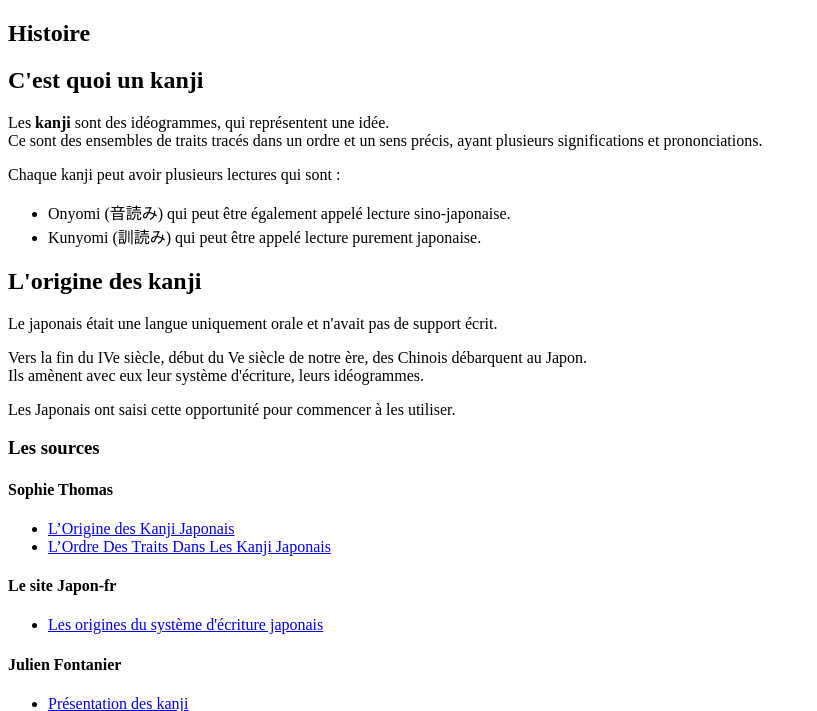
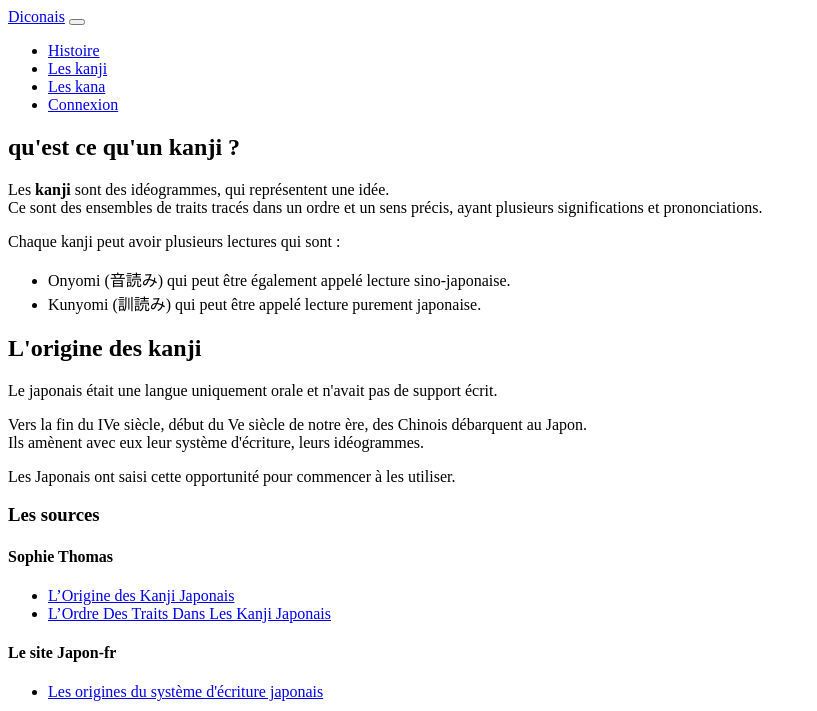
Before and after one commit to GeoffroyCOL/diconais, a Symfony app: template templates/ideogramme/index.html.twig in a window 1280 px wide. Shown: the top 711 px of the page, without its empty margins (0-817 px from the left). Run offline with Twig, Linux system fonts and the light colour scheme; the template is opened without the code that fills it, so the values that code supplies are empty; some libraries are stand-ins or nearby versions.

Commit message:
front(#9) : Ajout de la navigation et modification des pages ( Suppresion titre des pages )

```diff
--- a/src/Controller/HomeController.php
+++ b/src/Controller/HomeController.php
@@ -17,7 +17,8 @@ class HomeController extends AbstractController
     public function index(): Response
     {
         return $this->render('home/index.html.twig', [
-            'kanjis' => $this->ideogrammeReadHandler->getLastKanji(Ideogramme::LAST_KANJI)
+            'kanjis' => $this->ideogrammeReadHandler->getLastKanji(Ideogramme::LAST_KANJI),
+            'page_title' => 'Diconais'
         ]);
     }
 }
--- a/src/Controller/KanaController.php
+++ b/src/Controller/KanaController.php
@@ -13,6 +13,7 @@ class KanaController extends AbstractController
     {
         return $this->render('kana/index.html.twig', [
             'current_page' => 'kana',
+            'page_title' => 'Les kana'
         ]);
     }
 }
--- a/templates/base.html.twig
+++ b/templates/base.html.twig
@@ -21,6 +21,7 @@
         {% endblock %}
     </head>
     <body>
+        {% include 'partials/_navigation.html.twig' %}
         <main class="container my-5">
         {% block body %}{% endblock %}
         </main>
--- a/templates/home/index.html.twig
+++ b/templates/home/index.html.twig
@@ -4,10 +4,6 @@
 
 {% block body %}
 <section class="py-md-5">
-    <header class="mb-3">
-        <h1 class="text-primary text-uppercase fw-bold">Bienvenue !</h1>
-    </header>
-
     <div class="mb-5 pb-md-5">
         <p>Cette application, est comme son nom l'indique : un <span class="fw-bold text-primary">dic</span>ti<span class="fw-bold text-primary">o</span>nnaire Japo<span class="fw-bold text-primary">nais</span> de <strong>kanji</strong> ( dico-nais ).</p>
         <p class="mb-0">Chaque <strong>kanji</strong> contenu dans ce dictionnaire aura comme information :</p>
--- a/templates/ideogramme/index.html.twig
+++ b/templates/ideogramme/index.html.twig
@@ -2,16 +2,17 @@
 
 {% block title %}Histoire des kanji | {{ parent() }}{% endblock %}
 
+{% block meta %}
+    {{ parent() }}
+    <meta name="description" content="Les kanji sont des idéogrammes, qui représentent une idée. Ce sont des ensembles de traits tracés dans un ordre et un sens précis, ayant plusieurs significations et prononciations.">
+{% endblock %}
+
 {% block body %}
 
 <section class="py-md-5">
-    <header class="mb-3">
-        <h1 class="text-primary text-uppercase fw-bold">Histoire</h1>
-    </header>
-
     <section class="mb-5 pb-md-5">
         <header class="mb-3">
-            <h2 class="text-secondary text-uppercase h3 fw-bold">C'est quoi un kanji</h2>
+            <h2 class="text-secondary text-uppercase h3 fw-bold">qu'est ce qu'un kanji ?</h2>
         </header>
 
         <div>
--- a/templates/kana/index.html.twig
+++ b/templates/kana/index.html.twig
@@ -10,10 +10,6 @@
 
 {% block body %}
 <section class="py-md-5">
-    <header class="mb-3">
-        <h1 class="text-primary text-uppercase fw-bold">Les kana</h1>
-    </header>
-
     <section class="mb-5 pb-md-5">
         <p>
             Les <strong>kana</strong> sont des alphabets de syllabe. <br>
--- /dev/null
+++ b/templates/partials/_navigation.html.twig
@@ -0,0 +1,49 @@
+{% set activeCurrentPage = 'active text-secondary fw-bold' %}
+<header>
+    <nav class="navbar navbar-expand-lg navbar-light bg-light">
+        <div class="container">
+            <a class="navbar-brand text-uppercase fw-bold" href="{{ path('home') }}">Diconais</a>
+            <button class="navbar-toggler"
+                    type="button"
+                    data-bs-toggle="collapse"
+                    data-bs-target="#navbarSupportedContent"
+                    aria-controls="navbarSupportedContent"
+                    aria-expanded="false"
+                    aria-label="Toggle navigation"><span class="navbar-toggler-icon"></span></button>
+
+            <div class="collapse navbar-collapse" id="navbarSupportedContent">
+                <ul class="navbar-nav ms-auto mb-2 mb-lg-0">
+                    <li class="nav-item">
+                        <a  class="nav-link {% if current_page is defined and current_page == 'histoire' %}{{ activeCurrentPage }}{% endif %}"
+                            href="{{ path('ideogramme.history') }}">Histoire</a>
+                    </li>
+                    <li class="nav-item">
+                        <a  class="nav-link {% if current_page is defined and current_page == 'kanji' %}{{ activeCurrentPage }}{% endif %}"
+                            href="{{ path('ideogramme.list') }}">Les kanji</a>
+                    </li>
+                    <li class="nav-item">
+                        <a  class="nav-link {% if current_page is defined and current_page == 'kana' %}{{ activeCurrentPage }}{% endif %}"
+                            href="{{ path('kana') }}">Les kana</a>
+                    </li>
+                    <li class="nav-item">
+                        <a class="nav-link" href="{{ path('app_login') }}">Connexion</a>
+                    </li>
+                </ul>
+                </div>
+        </div>
+    </nav>
+
+    <div class="banner bg-primary text-white d-flex align-items-center">
+        <div class="container">
+            {% if page_title is defined %}
+                <h1 class="mb-0 text-uppercase fw-bold">{{ page_title }}</h1>
+                {% else %}
+                <div class="d-flex">
+                    <span class="flex-shrink-0 h1">{{ logo }}</span>
+                    <span class="flex-grow-1 ms-5 h1">{{ signification }}</span>
+                </div>
+            {% endif %}
+        </div>
+    </div>
+
+</header>
```
Also changed, not shown: assets/styles/_custom.scss (+12 -0 lines), src/Controller/IdeogrammeController.php (+12 -4 lines), templates/ideogramme/list-kanji.html.twig (+5 -4 lines).
